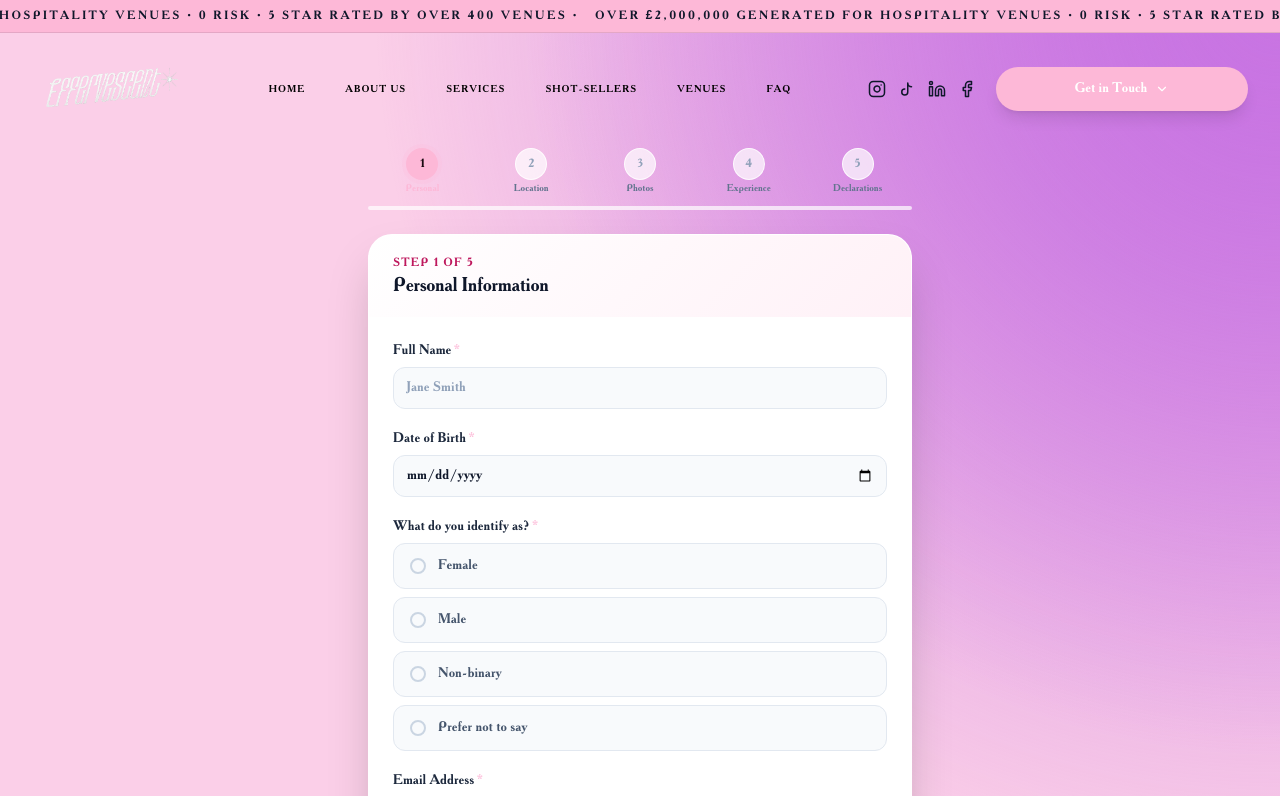
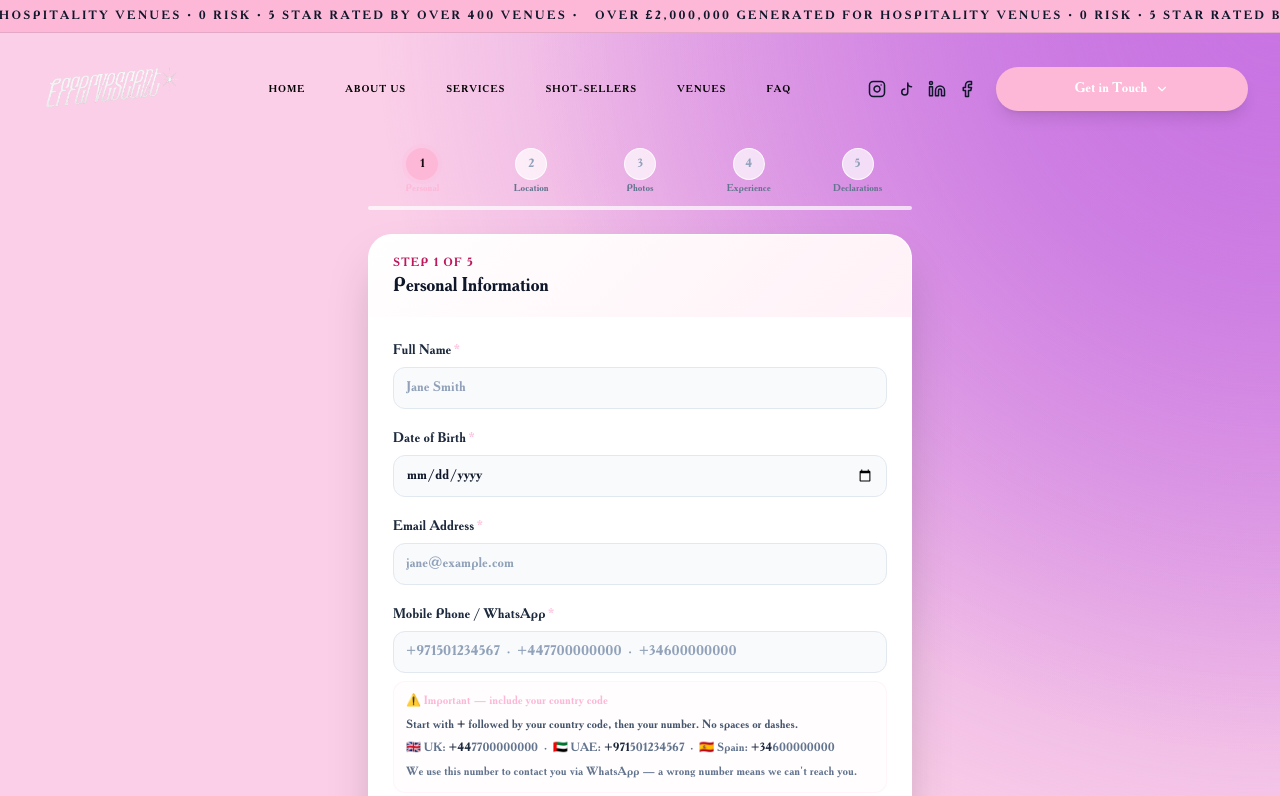
Before and after one commit to veltraaisolutions/Effervescent-Agency-website, a Next.js app: page /apply in a window 1280 px wide. Shown: the top 796 px of the page. Built offline with nearby package versions, Linux system fonts and the light colour scheme.

Commit message:
Removed gender from the form

```diff
--- a/src/components/ApplyForm.tsx
+++ b/src/components/ApplyForm.tsx
@@ -87,7 +87,6 @@ const HEARD_ABOUT_OPTIONS = [
   "Trade shows / Exhibitions",
 ];
 
-const GENDER_OPTIONS = ["Female", "Male", "Non-binary", "Prefer not to say"];
 
 const MAX_FILE_SIZE = 10 * 1024 * 1024;
 const ALLOWED_PHOTO_TYPES = [
@@ -128,7 +127,6 @@ interface FileData {
 interface FormState {
   fullName: string;
   dob: string;
-  gender: string;
   email: string;
   phone: string;
   instagram: string;
@@ -157,7 +155,6 @@ interface FormState {
 const INITIAL: FormState = {
   fullName: "",
   dob: "",
-  gender: "",
   email: "",
   phone: "",
   instagram: "",
@@ -611,7 +608,6 @@ export default function ApplyPage() {
       if (!form.dob) e.dob = "Date of birth is required";
       else if (!isAtLeast18(form.dob))
         e.dob = "You must be at least 18 years old to apply";
-      if (!form.gender) e.gender = "Please select your gender identity";
       if (!form.email.trim()) e.email = "Email address is required";
       else if (!/^[^\s@]+@[^\s@]+\.[^\s@]+$/.test(form.email))
         e.email = "Please enter a valid email address";
@@ -736,7 +732,6 @@ export default function ApplyPage() {
         personalInfo: {
           fullName: form.fullName,
           dateOfBirth: form.dob,
-          gender: form.gender,
           email: form.email,
           // Phone is already normalised to E.164 via onBlur, so it is safe for DB + WhatsApp API.
           phone: form.phone,
@@ -948,15 +943,7 @@ export default function ApplyPage() {
                   />
                   <FieldError message={errors.dob} />
                 </div>
-                <div>
-                  <FieldLabel required>What do you identify as?</FieldLabel>
-                  <RadioGroup
-                    options={GENDER_OPTIONS}
-                    value={form.gender}
-                    onChange={(v) => upd({ gender: v })}
-                  />
-                  <FieldError message={errors.gender} />
-                </div>
+
                 <div>
                   <FieldLabel required>Email Address</FieldLabel>
                   <TextInput
```
Lines whose indentation alone changed are shown as unchanged.
